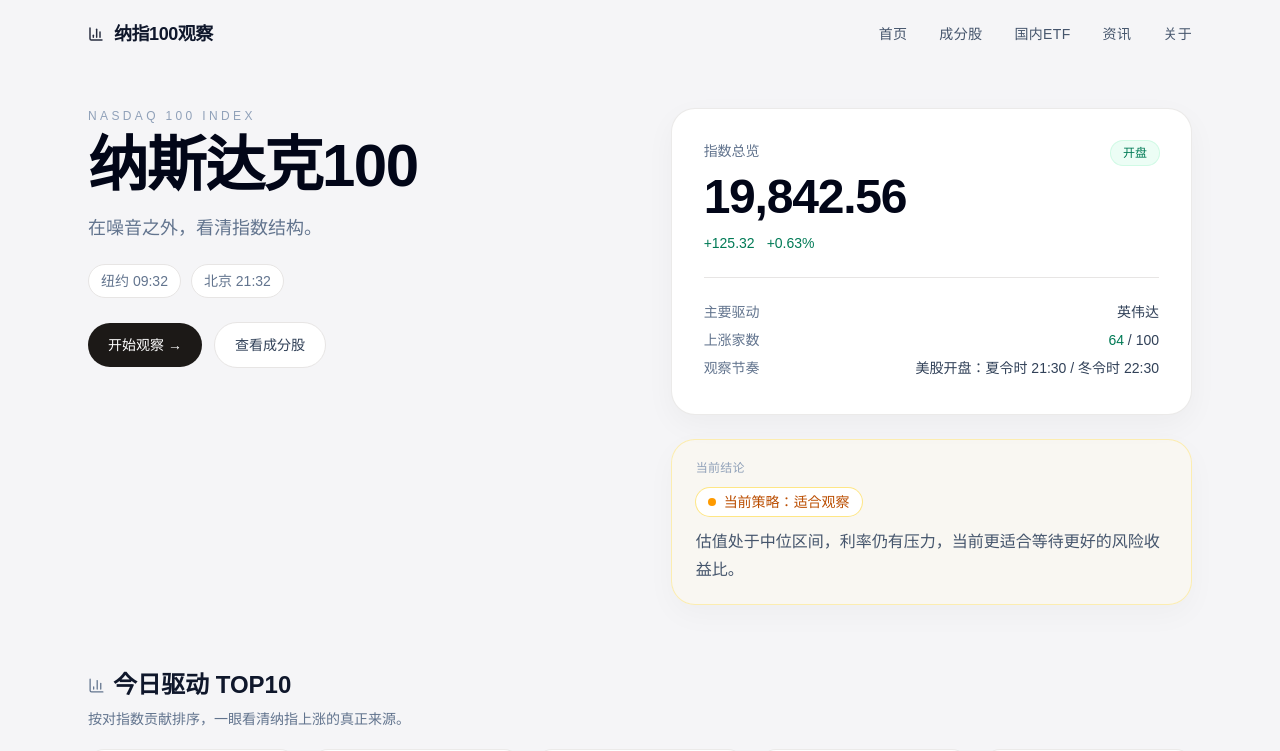
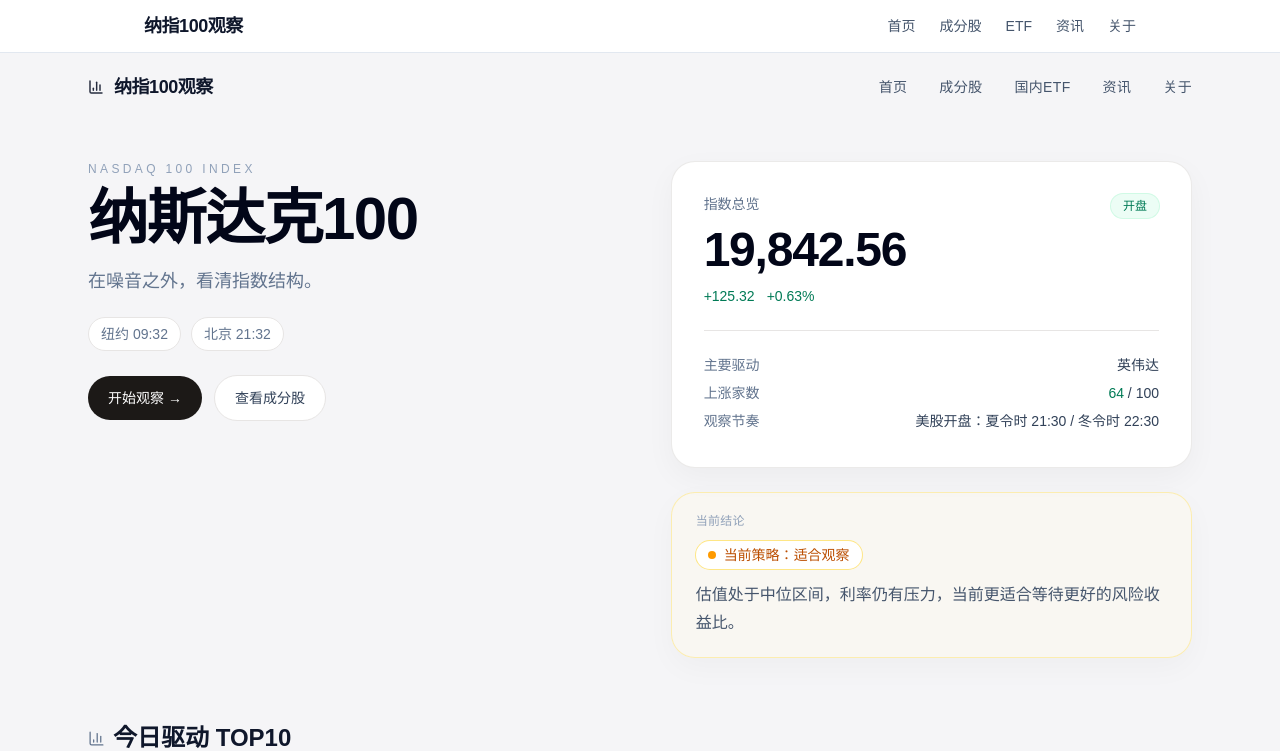
Before and after one commit to liushundong1988/ndx-dashboard, a Next.js app: page / in a window 1280 px wide. Shown: the top 751 px of the page. Built offline with nearby package versions, Linux system fonts and the light colour scheme.

Commit message:
fix header

```diff
--- a/src/app/layout.tsx
+++ b/src/app/layout.tsx
@@ -1,6 +1,7 @@
 import type { Metadata } from "next";
 import { Geist, Geist_Mono } from "next/font/google";
 import "./globals.css";
+import SiteHeader from "@/components/site-header";
 
 const geistSans = Geist({
   variable: "--font-geist-sans",
@@ -27,7 +28,7 @@
       lang="en"
       className={`${geistSans.variable} ${geistMono.variable} h-full antialiased`}
     >
-      <body className="min-h-full flex flex-col">{children}</body>
+      <body className="min-h-full flex flex-col"><SiteHeader/>{children}</body>
     </html>
   );
 }
--- /dev/null
+++ b/src/components/site-header.tsx
@@ -0,0 +1,47 @@
+"use client";
+
+import { useState } from "react";
+import Link from "next/link";
+
+export default function SiteHeader() {
+  const [open, setOpen] = useState(false);
+
+  return (
+    <header className="sticky top-0 z-50 w-full border-b border-slate-200 bg-white">
+      <div className="mx-auto flex w-full max-w-5xl items-center justify-between px-4 py-3">
+        <Link href="/" className="text-lg font-semibold tracking-tight text-slate-900">
+          纳指100观察
+        </Link>
+
+        <nav className="hidden md:flex gap-6 text-sm text-slate-600">
+          <Link href="/" className="hover:text-slate-900">首页</Link>
+          <Link href="/constituents" className="hover:text-slate-900">成分股</Link>
+          <Link href="/etf" className="hover:text-slate-900">ETF</Link>
+          <Link href="/news" className="hover:text-slate-900">资讯</Link>
+          <Link href="/about" className="hover:text-slate-900">关于</Link>
+        </nav>
+
+        <button
+          type="button"
+          className="md:hidden flex h-10 w-10 shrink-0 items-center justify-center rounded-full border border-slate-200 text-slate-900"
+          onClick={() => setOpen(!open)}
+          aria-label="打开菜单"
+        >
+          <span className="text-2xl leading-none">≡</span>
+        </button>
+      </div>
+
+      {open && (
+        <div className="md:hidden border-t border-slate-200 bg-white">
+          <div className="flex flex-col px-4 py-3 space-y-3 text-sm text-slate-700">
+            <Link href="/" onClick={() => setOpen(false)}>首页</Link>
+            <Link href="/constituents" onClick={() => setOpen(false)}>成分股</Link>
+            <Link href="/etf" onClick={() => setOpen(false)}>ETF</Link>
+            <Link href="/news" onClick={() => setOpen(false)}>资讯</Link>
+            <Link href="/about" onClick={() => setOpen(false)}>关于</Link>
+          </div>
+        </div>
+      )}
+    </header>
+  );
+}
```
